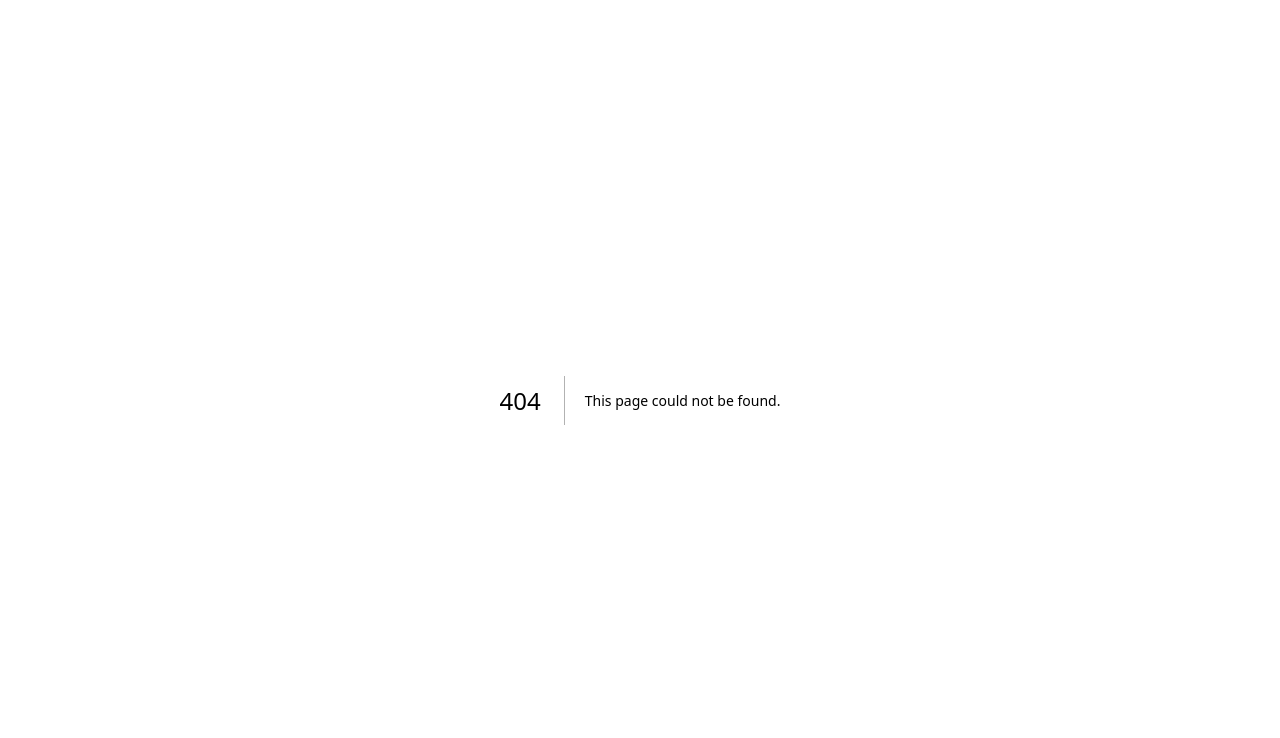
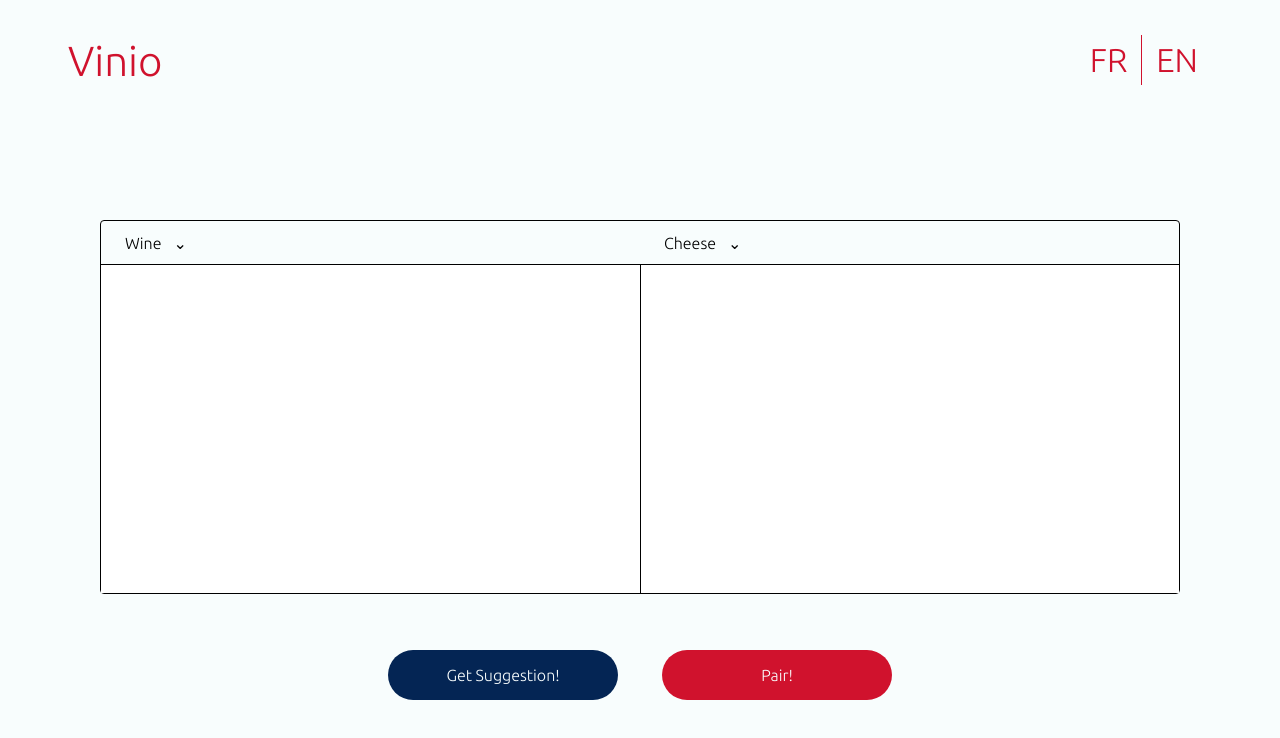
Before and after one commit to cpaulwk/vinio-frontend, a Next.js app: page /vinio in a window 1280 px wide. Before the commit this address had no page. Shown: the top 738 px of the page. Built offline with nearby package versions, Linux system fonts and the light colour scheme.

Commit message:
create vinio app page

```diff
--- /dev/null
+++ b/src/app/vinio/page.tsx
@@ -0,0 +1,72 @@
+"use client";
+
+import Header from "../../components/organisms/Header";
+import VinioTable from "../../components/organisms/VinioTable";
+import SubmitButton from "../../components/atoms/SubmitButton";
+import { ChangeEvent, useState } from "react";
+
+export default function Vinio() {
+  const [leftInput, setLeftInput] = useState<string>("");
+  const [rightInput, setRightInput] = useState<string>("");
+
+  const handleInputChange = (e: ChangeEvent<HTMLInputElement>): void => {
+    if (e.target.name === "leftInput") {
+      setLeftInput(e.target.value);
+    } else if (e.target.name === "rightInput") {
+      setRightInput(e.target.value);
+    }
+  };
+
+  console.log("leftInput => ", leftInput);
+  console.log("rightInput => ", rightInput);
+
+  const getSuggestion = async (): Promise<void> => {
+    const requestData = {
+      leftInput: leftInput,
+    };
+
+    try {
+      const response = await fetch("http://localhost:3001/pairing/grape-variety", {
+        method: "POST",
+        headers: {
+          "Content-Type": "application/json",
+        },
+        body: JSON.stringify(requestData),
+      });
+      const data = await response.json();
+
+      console.log("data => ", data.pairing);
+    } catch (error) {
+      console.error(error);
+    }
+  };
+
+  const pair = (): void => {
+    console.log("Clicked on Pair!");
+    if (!leftInput || !rightInput) {
+      console.log("Please fill both fields");
+      return;
+    }
+  };
+
+  return (
+    <main className="flex w-screen flex-col  items-center justify-between overflow-hidden bg-brand-white">
+      <div className="flex h-screen w-screen flex-col">
+        <Header page="Vinio" />
+        <div className="flex grow flex-col justify-center gap-y-[5.6875rem] p-[6.25rem]">
+          <div className="flex grow flex-col items-center justify-center gap-y-[3.5rem]">
+            <VinioTable handleInputChange={handleInputChange} />
+            <div className="flex items-center justify-center gap-x-[2.75rem]">
+              <SubmitButton
+                name="Get Suggestion!"
+                color="blue"
+                handleClick={getSuggestion}
+              />
+              <SubmitButton name="Pair!" handleClick={pair} />
+            </div>
+          </div>
+        </div>
+      </div>
+    </main>
+  );
+}
```
